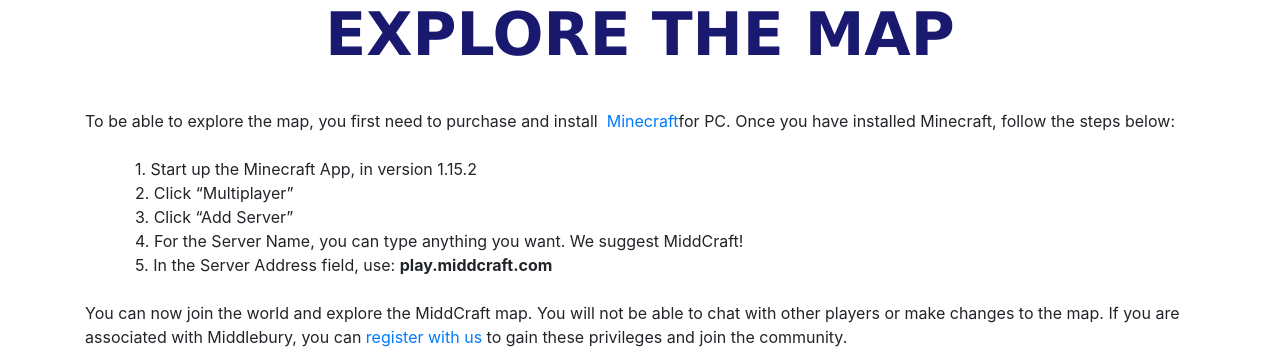
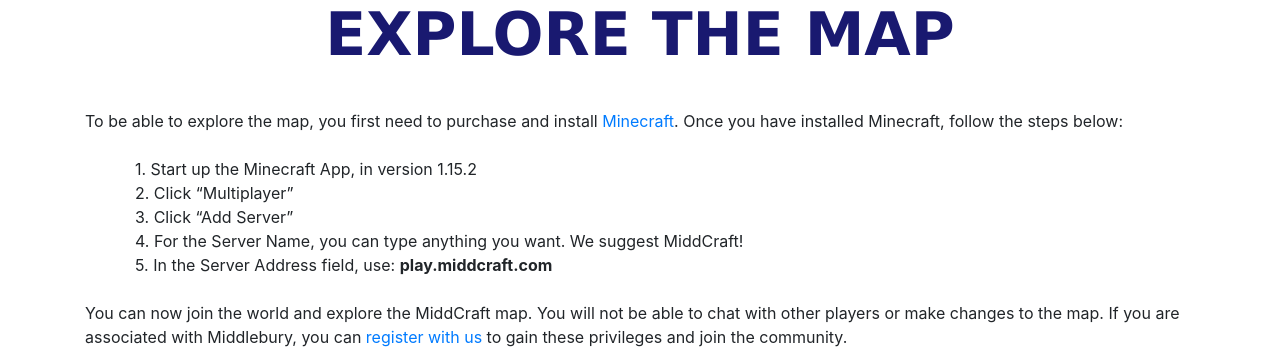
Before and after one commit to MiddCraft/Web, a Flask app: page /explore in a window 1280 px wide. Shown: the part 149-513 px from the top of the page. Run offline with Flask 2, Linux system fonts and the light colour scheme; some libraries are stand-ins or nearby versions.

Commit message:
Fix spacing

```diff
--- a/templates/explore.html
+++ b/templates/explore.html
@@ -59,7 +59,7 @@
 
   <div class="row">
 
-    To be able to explore the map, you first need to purchase and install &nbsp; <a href="minecraft">Minecraft</a> for PC.
+    To be able to explore the map, you first need to purchase and install&nbsp; <a href="minecraft">Minecraft</a>.
 
     Once you have installed Minecraft, follow the steps below:
     <div class="a">
```
